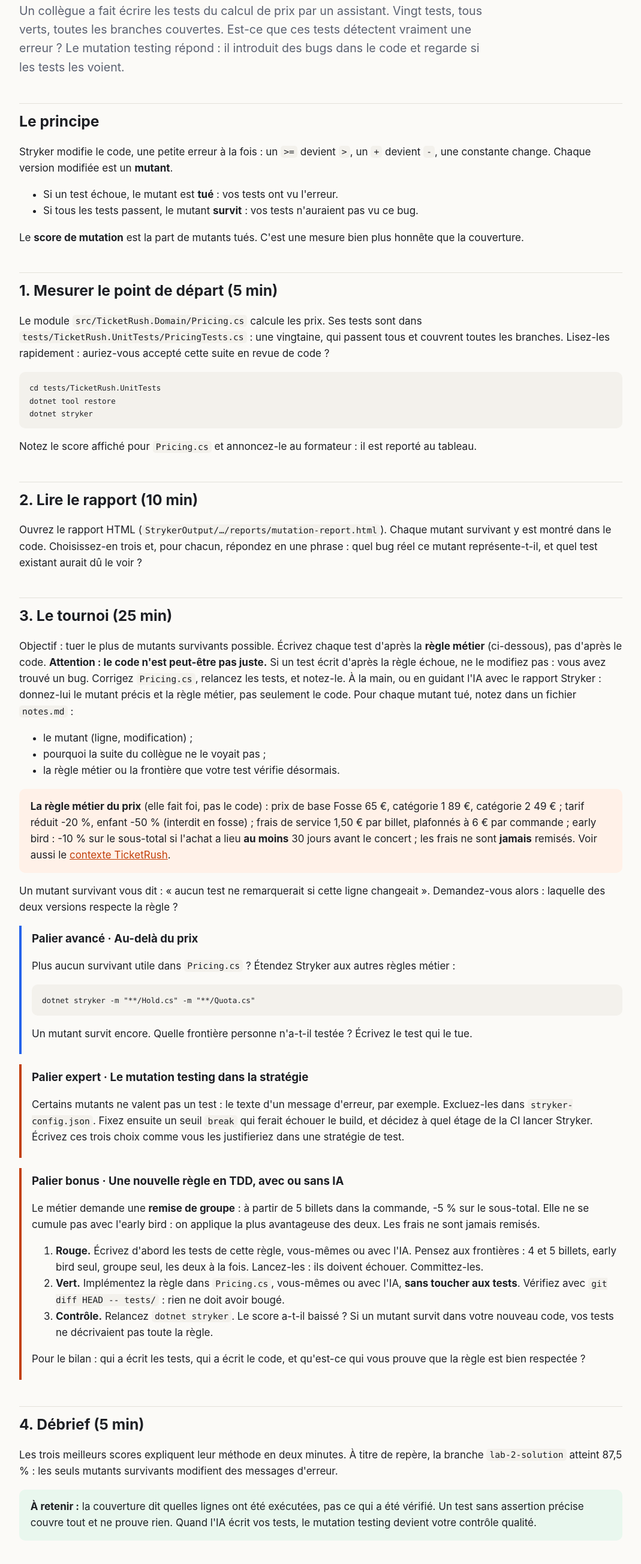
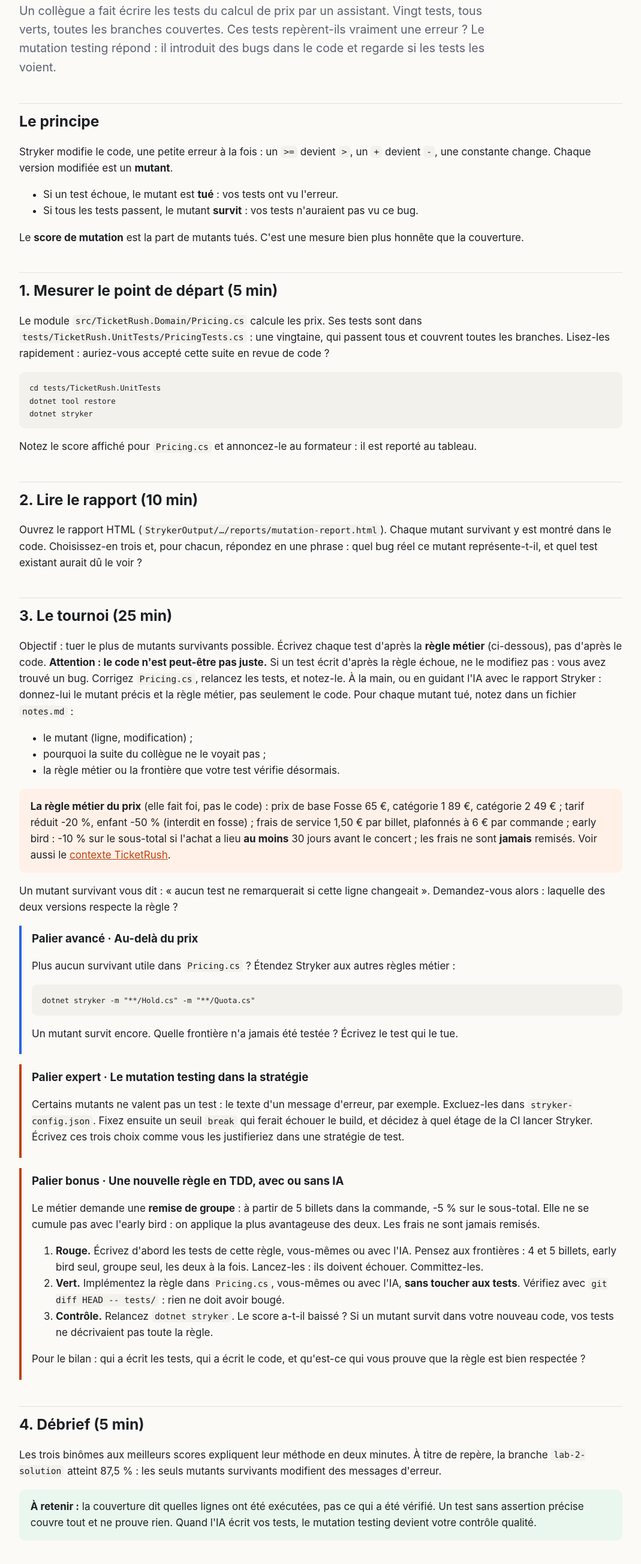
Before and after one commit to Niaderwind2/ticketrush, a plain HTML site: page docs/lab-2.html in a window 1280 px wide. Shown: the part 185-2792 px from the top of the page at 60% size, without its empty margins (105-1174 px from the left). Drawn offline with Linux system fonts and the light colour scheme.

Commit message:
Support : relecture du français des pages des labs
Co-Authored-By: Claude Opus 5.5 <noreply@anthropic.com>
Claude-Session: https://claude.ai/code/session_01FG35i2XC9Yv31NgqSNop2H

```diff
--- a/docs/lab-2.html
+++ b/docs/lab-2.html
@@ -22,7 +22,7 @@
 
 <p class="kicker">Après-midi · 14h10-15h00 · en binôme</p>
 <h1>Lab 2 : le tournoi des mutants</h1>
-<p class="lead">Un collègue a fait écrire les tests du calcul de prix par un assistant. Vingt tests, tous verts, toutes les branches couvertes. Est-ce que ces tests détectent vraiment une erreur ? Le mutation testing répond : il introduit des bugs dans le code et regarde si les tests les voient.</p>
+<p class="lead">Un collègue a fait écrire les tests du calcul de prix par un assistant. Vingt tests, tous verts, toutes les branches couvertes. Ces tests repèrent-ils vraiment une erreur ? Le mutation testing répond : il introduit des bugs dans le code et regarde si les tests les voient.</p>
 
 <h2>Le principe</h2>
 <p>Stryker modifie le code, une petite erreur à la fois : un <code>&gt;=</code> devient <code>&gt;</code>, un <code>+</code> devient <code>-</code>, une constante change. Chaque version modifiée est un <strong>mutant</strong>.</p>
@@ -56,7 +56,7 @@ dotnet stryker</code></pre>
 <h3>Palier avancé · Au-delà du prix</h3>
 <p>Plus aucun survivant utile dans <code>Pricing.cs</code> ? Étendez Stryker aux autres règles métier :</p>
 <pre><code>dotnet stryker -m "**/Hold.cs" -m "**/Quota.cs"</code></pre>
-<p>Un mutant survit encore. Quelle frontière personne n'a-t-il testée ? Écrivez le test qui le tue.</p>
+<p>Un mutant survit encore. Quelle frontière n'a jamais été testée ? Écrivez le test qui le tue.</p>
 </div>
 <div class="palier expert">
 <h3>Palier expert · Le mutation testing dans la stratégie</h3>
@@ -75,7 +75,7 @@ dotnet stryker</code></pre>
 </div>
 
 <h2>4. Débrief (5 min)</h2>
-<p>Les trois meilleurs scores expliquent leur méthode en deux minutes. À titre de repère, la branche <code>lab-2-solution</code> atteint 87,5 % : les seuls mutants survivants modifient des messages d'erreur.</p>
+<p>Les trois binômes aux meilleurs scores expliquent leur méthode en deux minutes. À titre de repère, la branche <code>lab-2-solution</code> atteint 87,5 % : les seuls mutants survivants modifient des messages d'erreur.</p>
 <div class="callout ok"><p><strong>À retenir :</strong> la couverture dit quelles lignes ont été exécutées, pas ce qui a été vérifié. Un test sans assertion précise couvre tout et ne prouve rien. Quand l'IA écrit vos tests, le mutation testing devient votre contrôle qualité.</p></div>
 
 </main>
```
Also changed, not shown: docs/lab-1.html (+2 -2 lines).
